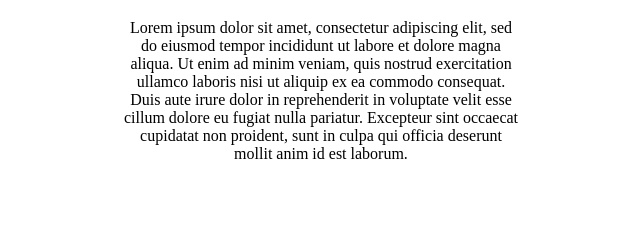
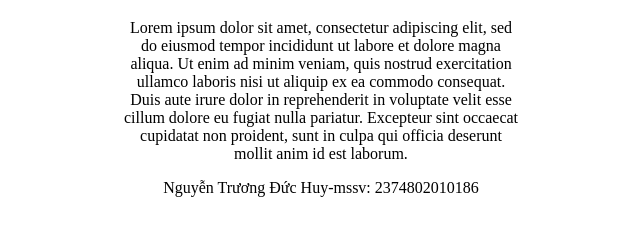
Before and after one commit to MrChikkeen/netify-app, a plain HTML site: page index.html in a window 1280 px wide. Shown: the part 98-334 px from the top of the page, without its empty margins (319-959 px from the left). Drawn offline with Linux system fonts and the light colour scheme.

Commit message:
index.html

```diff
--- a/index.html
+++ b/index.html
@@ -14,6 +14,8 @@
             Ut enim ad minim veniam, quis nostrud exercitation ullamco laboris nisi ut aliquip ex ea commodo consequat.
             Duis aute irure dolor in reprehenderit in voluptate velit esse cillum dolore eu fugiat nulla pariatur.
             Excepteur sint occaecat cupidatat non proident, sunt in culpa qui officia deserunt mollit anim id est laborum.</p>
+        <p> Nguyễn Trương Đức Huy-mssv: 2374802010186
+            </p>
     </div>
 </body>
 </html>
```
